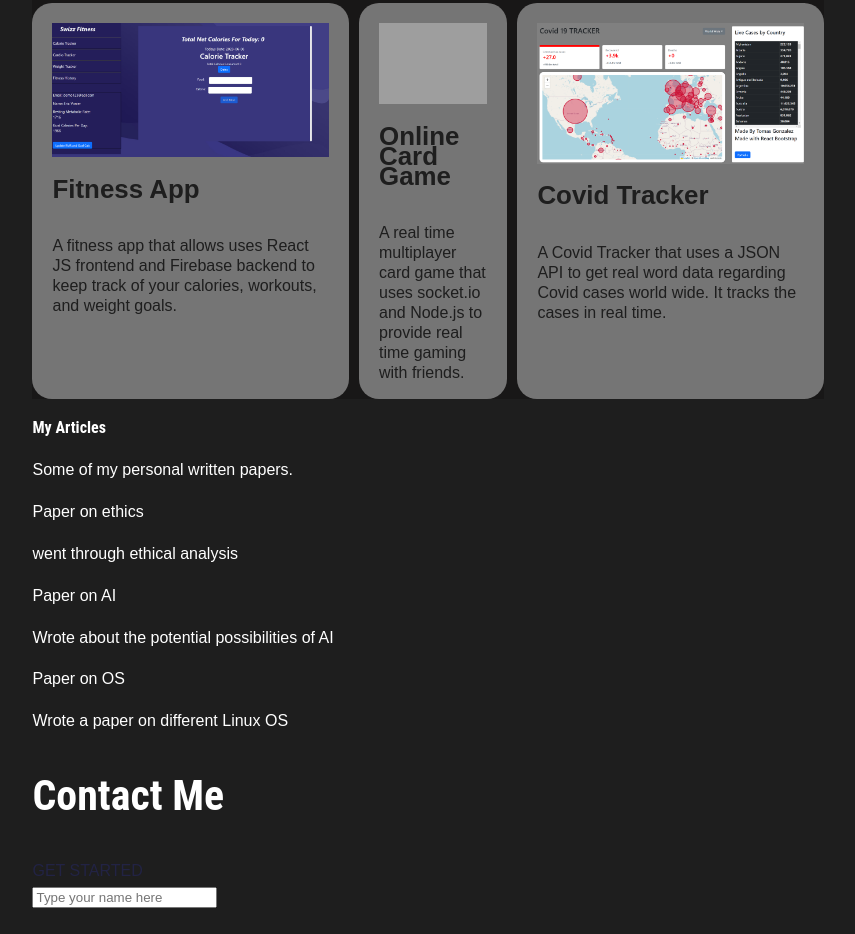
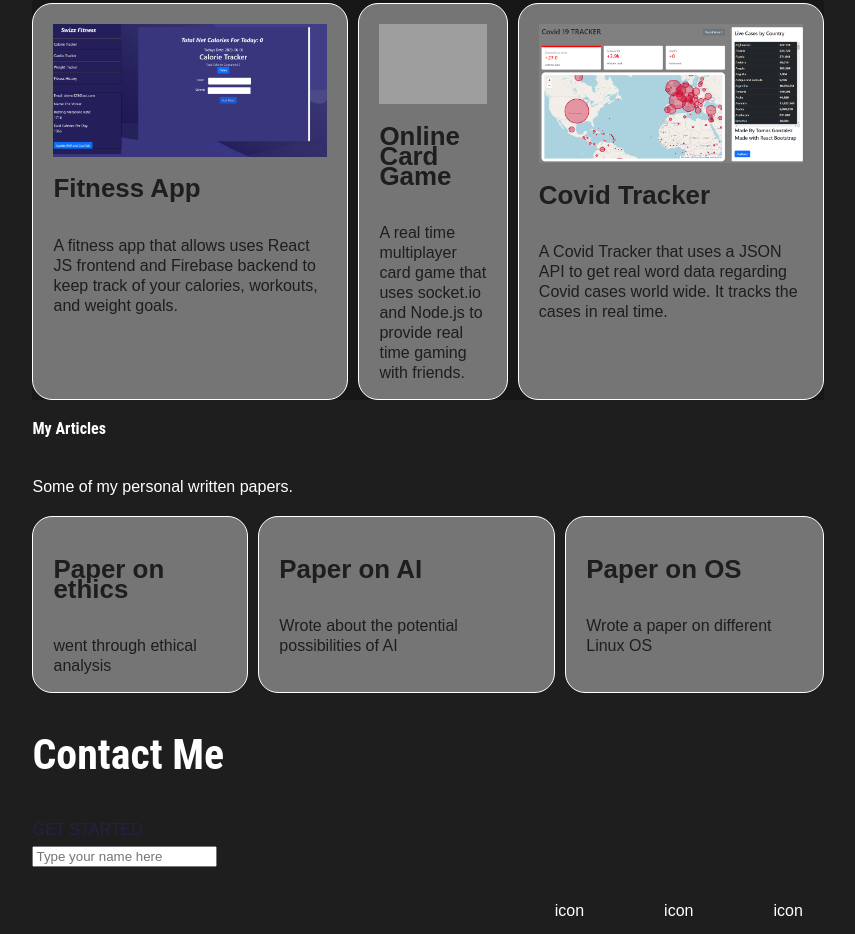
Before and after one commit to tomasGonz67/webdev1project, a website: page docs/index.html in a window 1280 px wide. Shown: the part 705-1639 px from the top of the page, without its empty margins (212-1067 px from the left). Drawn offline with Linux system fonts and the light colour scheme; grey boxes are pictures that could not be loaded.

Commit message:
fixed articles

```diff
--- a/docs/index.html
+++ b/docs/index.html
@@ -75,19 +75,19 @@
     <div class="articles">
         <h3>My Articles</h3>
         <p>Some of my personal written papers.</p>
-        <div class="squares">
-            <div class="article">
-                <p>Paper on ethics</p>
+        <div class="Squares">
+            <div class="sqaure-container">
+                <h2>Paper on ethics</h2>
                 <p>went through ethical analysis </p>
             </div>
 
-            <div class="article">
-                <p>Paper on AI</p>
+            <div class="sqaure-container">
+                <h2>Paper on AI</h2>
                 <p>Wrote about the potential possibilities of AI</p>
             </div>
 
-            <div class="article">
-                <p>Paper on OS</p>
+            <div class="sqaure-container">
+                <h2>Paper on OS</h2>
                 <p>Wrote a paper on different Linux OS  </p>
             </div>
 
--- a/docs/styles.css
+++ b/docs/styles.css
@@ -134,6 +134,15 @@ header {
     background-color: #181717;
 }
 
+.articles {
+    display: flex;
+    flex-direction: column;
+}
+
+    .articles h2 {
+        color: #1E1E1E;
+    }
+
 .squareImg{
     width:100%;
 }
@@ -165,4 +174,7 @@ header {
     padding-top: 20px;
     border-radius: 20px;
     line-height:20px;
+    border-style:solid;
+    border-color:white;
+    border-width:1px;
 }
```
